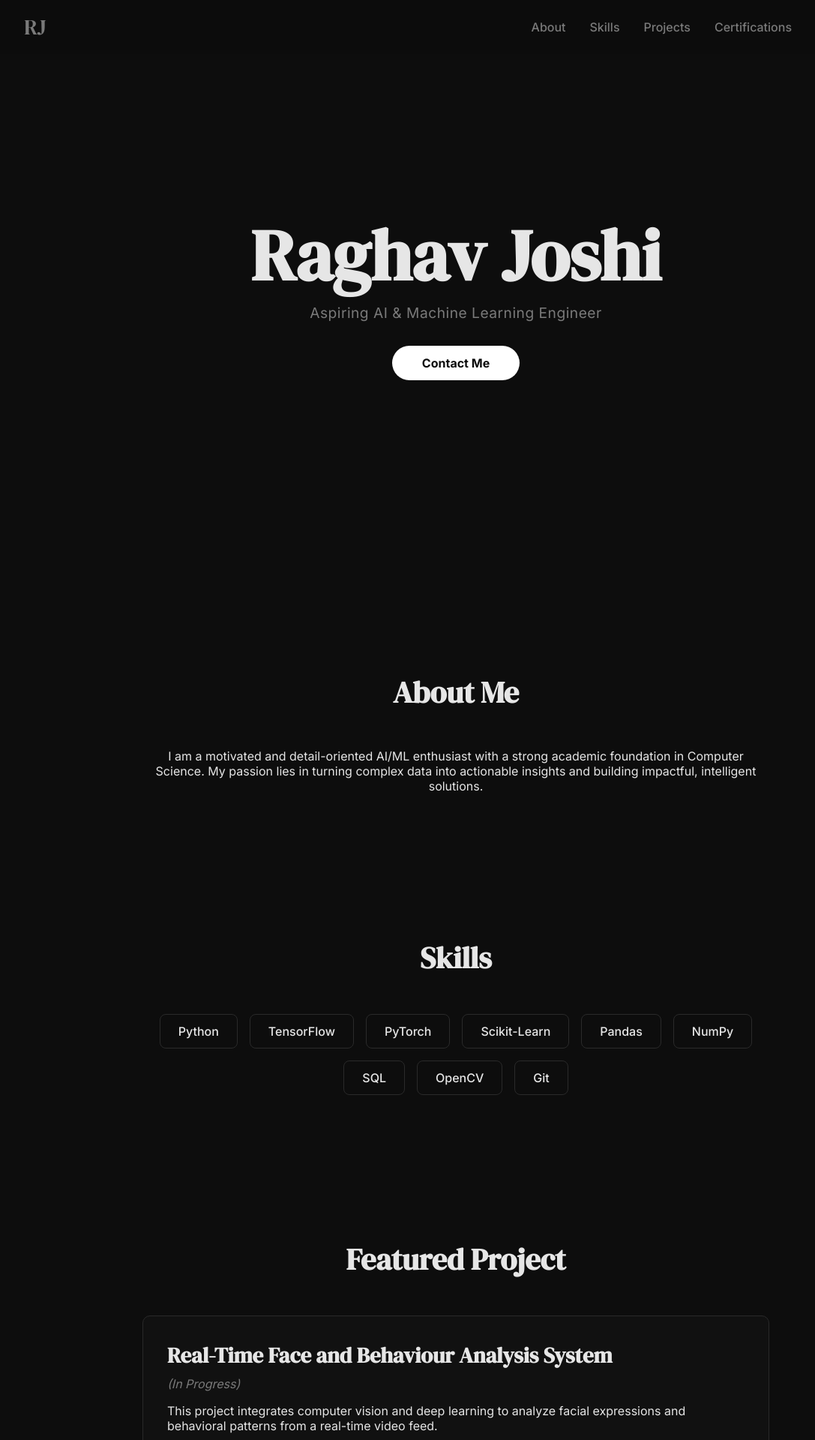
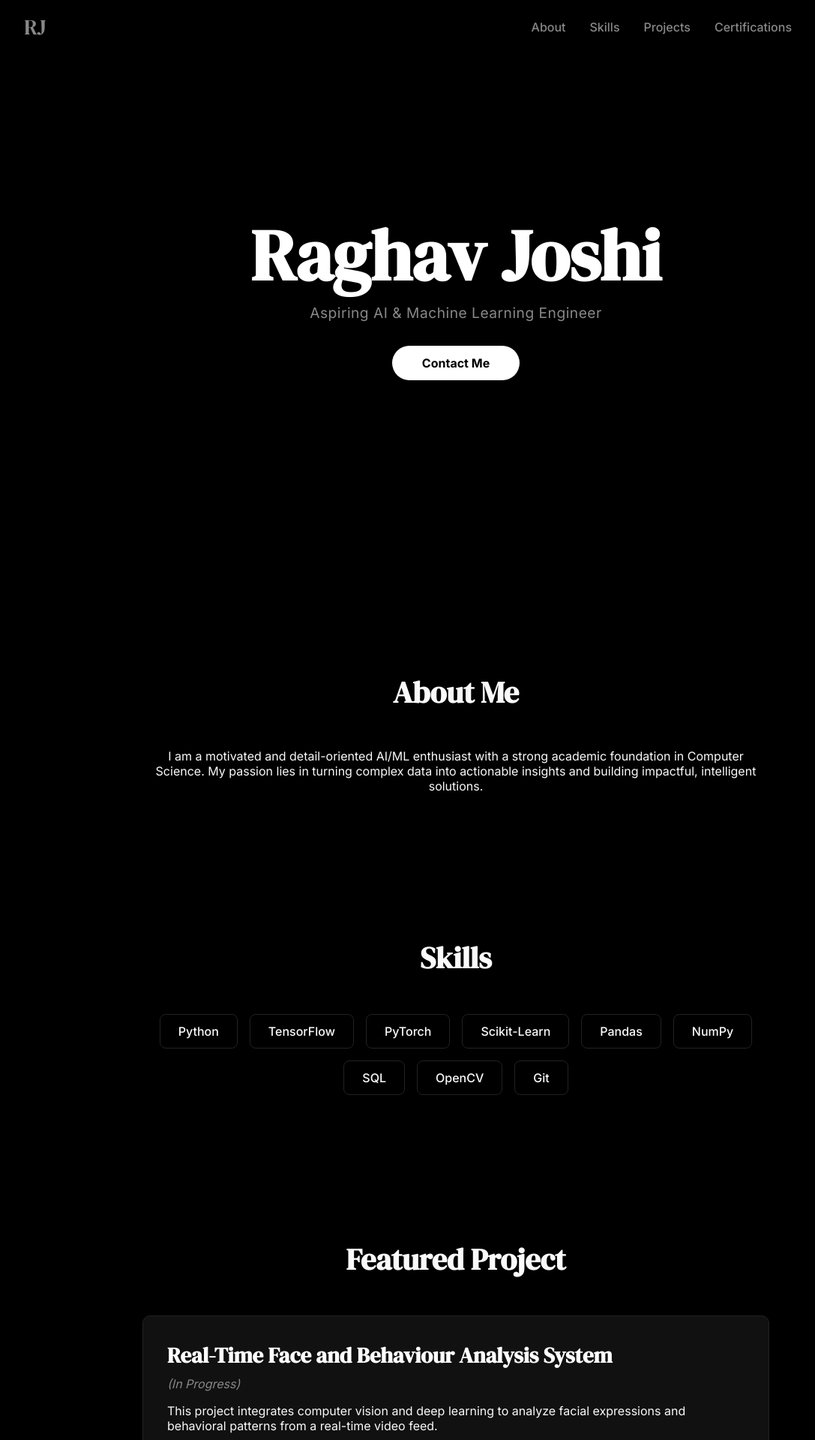
Before and after one commit to RAgHavj12345/raghav-react-portfolio, a React (Vite) app: page / in a window 1280 px wide. Shown: the top 1920 px of the page at 75% size, without its empty margins (32-1119 px from the left). Built offline with nearby package versions, Linux system fonts and the light colour scheme.

Commit message:
Update and fix Colour

```diff
--- a/src/App.css
+++ b/src/App.css
@@ -1,11 +1,13 @@
 @import url('https://fonts.googleapis.com/css2?family=Inter:wght@400;500;700&family=DM+Serif+Display&display=swap');
 
 :root {
-    --bg-color: #0d0d0d;
-    --text-color: #e6e6e6;
-    --subtle-text-color: #7a7a7a;
-    --accent-color: #ffffff;
-    --border-color: #2a2a2a;
+    /* New color palette inspired by Homer/Blonded */
+    --bg-color: #000000; /* Stark black background */
+    --text-color: #fafafa; /* Bright, clean white for main text */
+    --subtle-text-color: #888888; /* Softer grey for secondary text */
+    --accent-color: #ffffff; /* Pure white for accents and titles */
+    --border-color: #222222; /* Slightly lighter border for subtle contrast */
+    --card-bg: #111111; /* Very dark grey for cards */
     --font-sans: 'Inter', sans-serif;
     --font-serif: 'DM Serif Display', serif;
 }
@@ -33,7 +35,7 @@ body {
     width: 90%;
     top: 0;
     z-index: 1000;
-    background-color: rgba(13, 13, 13, 0.7);
+    background-color: rgba(0, 0, 0, 0.7);
     backdrop-filter: blur(10px);
 }
 
@@ -82,6 +84,7 @@ body {
     font-size: clamp(3rem, 10vw, 6rem);
     line-height: 1;
     margin-bottom: 1rem;
+    color: var(--accent-color);
 }
 
 .subtitle {
@@ -101,11 +104,12 @@ body {
     padding: 0.8rem 2.5rem;
     border-radius: 50px;
     text-decoration: none;
-    transition: transform 0.3s ease;
+    transition: transform 0.3s ease, background-color 0.3s ease;
 }
 
 .btn:hover {
     transform: scale(1.05);
+    background-color: #cccccc;
 }
 
 /* --- Main Content --- */
@@ -147,7 +151,7 @@ main {
     border-radius: 10px;
     padding: 2rem;
     text-align: left;
-    background-color: #111;
+    background-color: var(--card-bg);
     transition: background-color 0.3s ease, transform 0.3s ease;
 }
 
@@ -155,6 +159,7 @@ main {
     font-family: var(--font-serif);
     font-size: 1.8rem;
     margin-bottom: 0.5rem;
+    color: var(--accent-color);
 }
 
 .project-status {
```
